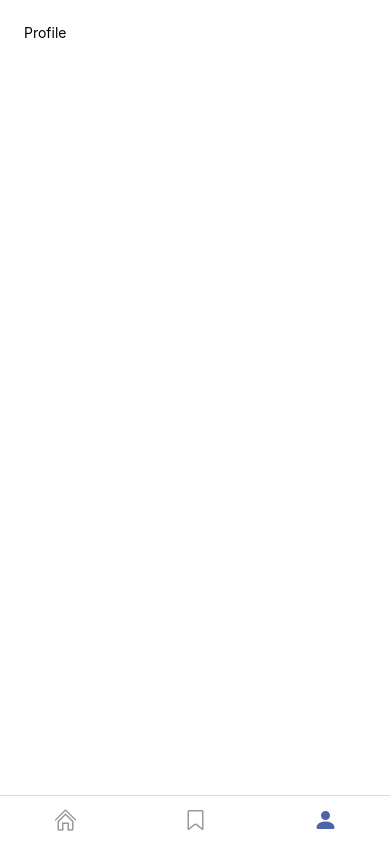
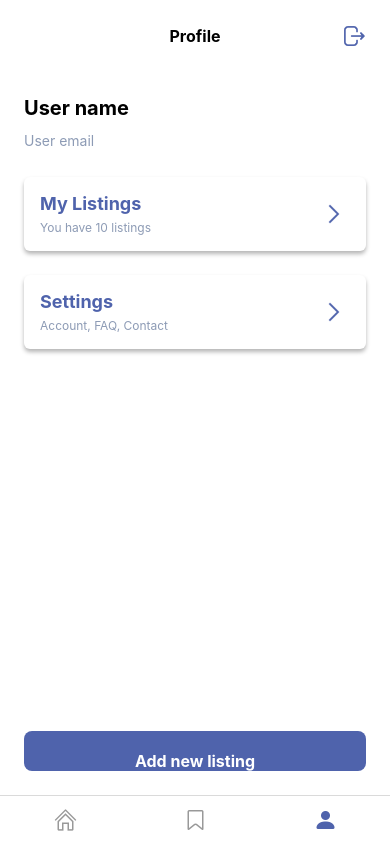
Before and after one commit to am1r0d/ReactNative-One, a React Native app: screen /Profile in a window 390 px wide. Built offline with nearby package versions, Linux system fonts and the light colour scheme.

Commit message:
Create ListItem and Profile Component (Profile Screen)

```diff
--- /dev/null
+++ b/src/components/ListItem/ListItem.jsx
@@ -0,0 +1,20 @@
+import React from "react";
+import { View, Text, Image } from "react-native";
+import { styles } from "./ListItemStyles";
+
+const ListItem = ({ title, subtitle }) => {
+    return (
+        <View style={styles.container}>
+            <View style={styles.content}>
+                <Text style={styles.title}>{title}</Text>
+                <Text style={styles.subtitle}>{subtitle}</Text>
+            </View>
+            <Image
+                style={styles.arrow}
+                source={require("../../assets/arrow.png")}
+            />
+        </View>
+    );
+};
+
+export default ListItem;
--- /dev/null
+++ b/src/components/ListItem/ListItemStyles.jsx
@@ -0,0 +1,39 @@
+import { StyleSheet } from "react-native";
+import { colors } from "../../utils/colors";
+export const styles = StyleSheet.create({
+    container: {
+        flexDirection: "row",
+        alignItems: "center",
+        justifyContent: "space-between",
+        padding: 16,
+
+        // shadow
+        shadowColor: "#000",
+        shadowOffset: {
+            width: 0,
+            height: 3,
+        },
+        shadowOpacity: 0.29,
+        shadowRadius: 4.65,
+        elevation: 7,
+
+        //
+        backgroundColor: colors.white,
+        marginVertical: 12,
+        borderRadius: 6,
+    },
+    title: {
+        color: colors.blue,
+        fontSize: 18,
+        fontWeight: "bold",
+        marginBottom: 6,
+    },
+    subtitle: {
+        color: colors.grey,
+        fontSize: 12,
+    },
+    arrow: {
+        width: 32,
+        height: 32,
+    },
+});
--- a/src/screens/app/Profile/Profile.jsx
+++ b/src/screens/app/Profile/Profile.jsx
@@ -1,14 +1,40 @@
 import React from "react";
-import { ScrollView, Text } from "react-native";
+import { Text, View } from "react-native";
 import { styles } from "./StylesProfile";
 import { SafeAreaView } from "react-native-safe-area-context";
+import Header from "../../../components/Header/Header";
+import ListItem from "../../../components/ListItem/ListItem";
+import Button from "../../../components/Button/Button";
 
 const Profile = () => {
+    //
+    const onLogout = () => {
+        console.log("log out clicked");
+    };
+
+    //
+    const num = 10;
+
+    //
     return (
-        <SafeAreaView>
-            <ScrollView style={styles.container}>
-                <Text>Profile</Text>
-            </ScrollView>
+        <SafeAreaView style={{ flex: 1 }}>
+            <Header title="Profile" showLogout onLogout={onLogout} />
+            <View style={styles.container}>
+                <View style={styles.content}>
+                    <Text style={styles.name}>User name</Text>
+                    <Text style={styles.email}>User email</Text>
+                    <ListItem
+                        title="My Listings"
+                        subtitle={`You have ${num} listings`}
+                    />
+                    <ListItem
+                        title="Settings"
+                        subtitle="Account, FAQ, Contact"
+                    />
+                </View>
+
+                <Button style={{ flex: 0 }} title="Add new listing" />
+            </View>
         </SafeAreaView>
     );
 };
--- a/src/screens/app/Profile/StylesProfile.jsx
+++ b/src/screens/app/Profile/StylesProfile.jsx
@@ -1,11 +1,23 @@
 import { StyleSheet } from "react-native";
+import { colors } from "../../../utils/colors";
 
 export const styles = StyleSheet.create({
     container: {
         padding: 24,
+        flex: 1,
     },
     list: {
         paddingVertical: 24,
     },
     productsList: { paddingHorizontal: 16 },
+    name: {
+        fontSize: 20,
+        fontWeight: "bold",
+        color: colors.black,
+        marginBottom: 12,
+    },
+    email: { fontSize: 14, color: colors.grey, marginBottom: 16 },
+    content: {
+        flex: 1,
+    },
 });
```
